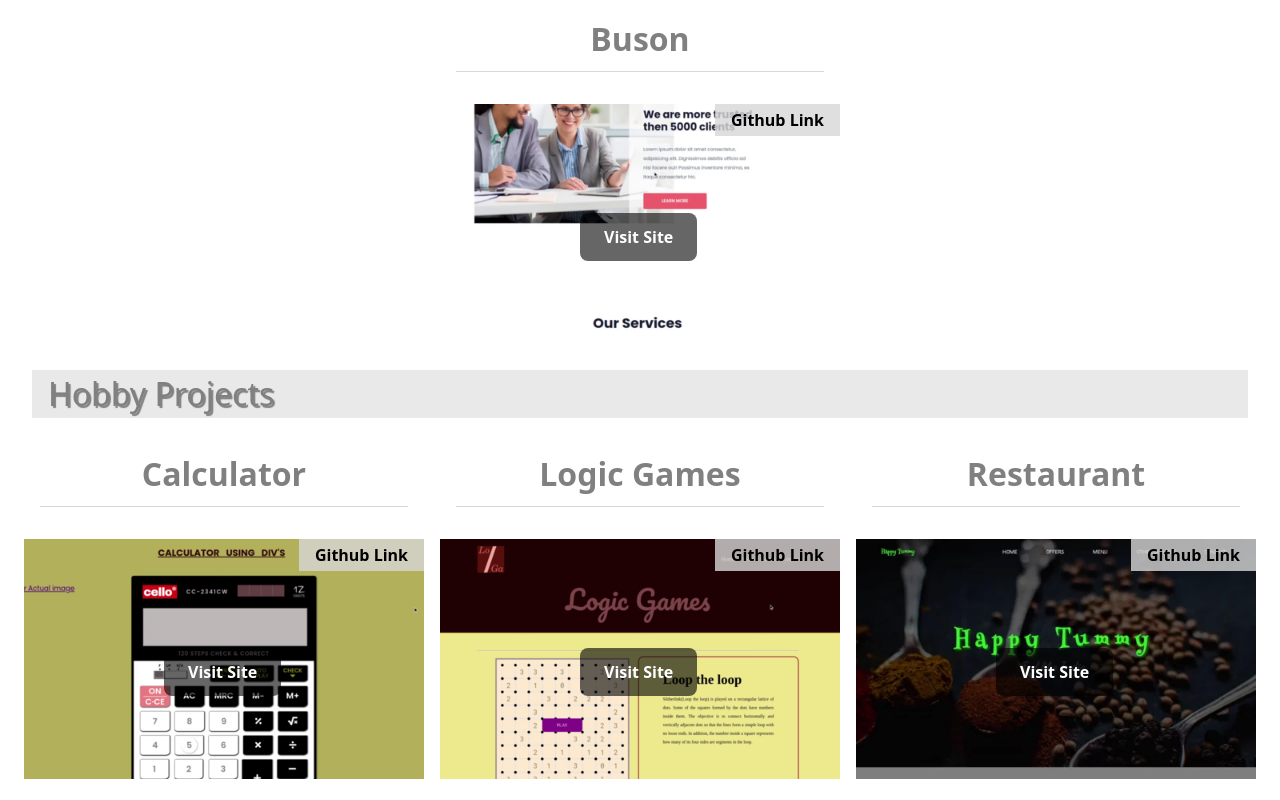
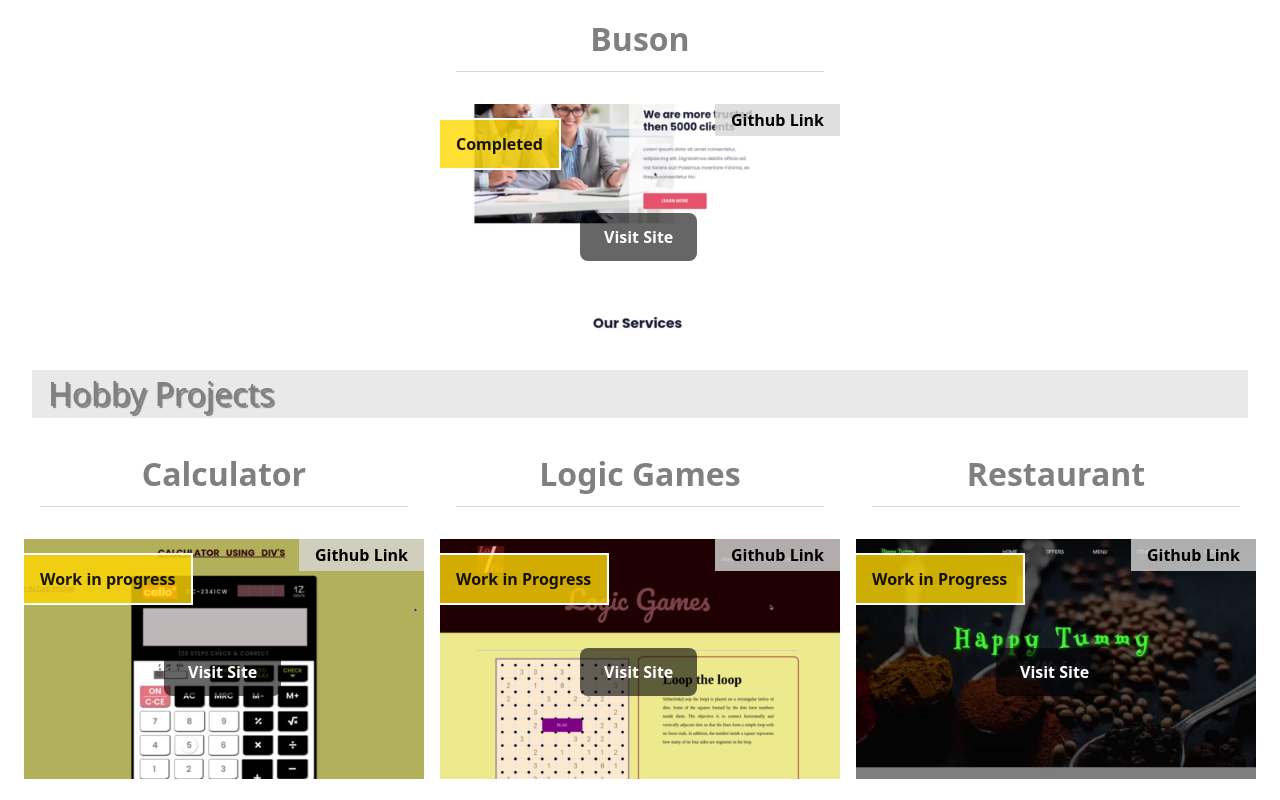
Before and after one commit to sanbal13/Portfolio, a React (Create React App) app: page / in a window 1280 px wide. Shown: the part 2300-3100 px from the top of the page. Built offline with nearby package versions, Linux system fonts and the light colour scheme.

Commit message:
Add project status tag

```diff
--- a/src/components/Projects.js
+++ b/src/components/Projects.js
@@ -53,6 +53,7 @@ function ProjectsDisplay(props) {
       <img src={project.image} alt={project.title} className='thumbnail'/>
       <a href={project.link} target='_blank' rel='noreferrer' className='card-button'>Visit Site</a>
       <a href={project.github_link} target='_blank' rel='noreferrer' className='github-link'>Github Link</a>
+      <div className="project-status">{project.status}</div>
       </div>
       </li>
 
--- a/src/components/style.css
+++ b/src/components/style.css
@@ -371,6 +371,15 @@ header li:hover .tooltip {
   background-color: rgb(233, 233, 233);
   padding: .5rem 1rem;
 }
+.project-status {
+  background-color: rgba(255, 215, 0, .8);
+  position: absolute;
+  padding: 1rem;
+  top: 1rem;
+  color: rgba(0, 0, 0, .9);
+  font-weight: 700;
+  outline: 2px solid #fff;
+}
 .github-link {
   background-color: rgba(216,216,216, .8);
   color: #000;
--- a/src/data/projects.js
+++ b/src/data/projects.js
@@ -4,63 +4,72 @@ const projects = [
         link: "https://activity-tracker-tau.vercel.app/",
         image: "./images/projects/activity_tracker.png",
         github_link: "https://github.com/sanbal13/activity-tracker",
-        type: "react"
+        type: "react",
+        status: 'Completed'
     },
     {
         title: "Calculator",
         link: "https://calculator-swart-seven.vercel.app/",
         image: "./images/projects/calculator.png",
         github_link: "https://github.com/sanbal13/Calculator",
-        type: "hobby"
+        type: "hobby",
+        status: 'Work in progress'
     },
     {
         title: "Logic Games",
         link: "https://logic-games.vercel.app/",
         image: "./images/projects/logic_games.png" ,
         github_link: "https://github.com/sanbal13/Logic-Games",
-        type: 'hobby'
+        type: 'hobby',
+        status: 'Work in Progress'
     },
     {
         title: "Restaurant",
         link: "https://restaurant-tau-three.vercel.app/",
         image: "./images/projects/happy_tummy.webp" ,
         github_link: "https://github.com/sanbal13/Restaurant",
-        type: 'hobby'
+        type: 'hobby',
+        status: 'Work in Progress'
     },
     {
         title: "Bank",
         link: "https://currency-bank.vercel.app/",
         image: "./images/projects/currency_bank.webp" ,
         github_link: "https://github.com/sanbal13/Currency-Bank",
-        type: 'hobby'
+        type: 'hobby',
+        status: 'Work in Progress'
     },
     {
         title: "Quiz",
         link: "https://capital-quiz-game.vercel.app/",
         image: "./images/projects/capital_quiz.webp" ,
         github_link: "https://github.com/sanbal13/Capital-Quiz-Game",
-        type: 'hobby'
+        type: 'hobby',
+        status: 'Work in Progress'
     },
     {
         title: "Hospital",
         link: "https://we-care-delta.vercel.app/",
         image: "./images/projects/we-care.png" ,
         github_link: "https://github.com/sanbal13/WeCare",
-        type: 'hobby'
+        type: 'hobby',
+        status: 'Work in Progress'
     },
     {
         title: "Buson",
         link: "https://buson-gamma.vercel.app/",
         image: "./images/projects/buson.webp" ,
         github_link: "https://github.com/sanbal13/buson",
-        type: 'html'
+        type: 'html',
+        status: 'Completed'
     },
     {
         title: "Movie App",
         link: "https://ta-frontend-why-react-t-raaaa.vercel.app/",
         image: "./images/projects/movie-app.webp" ,
         github_link: "https://github.com/sanbal13/buson",
-        type: 'react'
+        type: 'react',
+        status: 'Completed'
     },
 ];
 export default projects;
```
